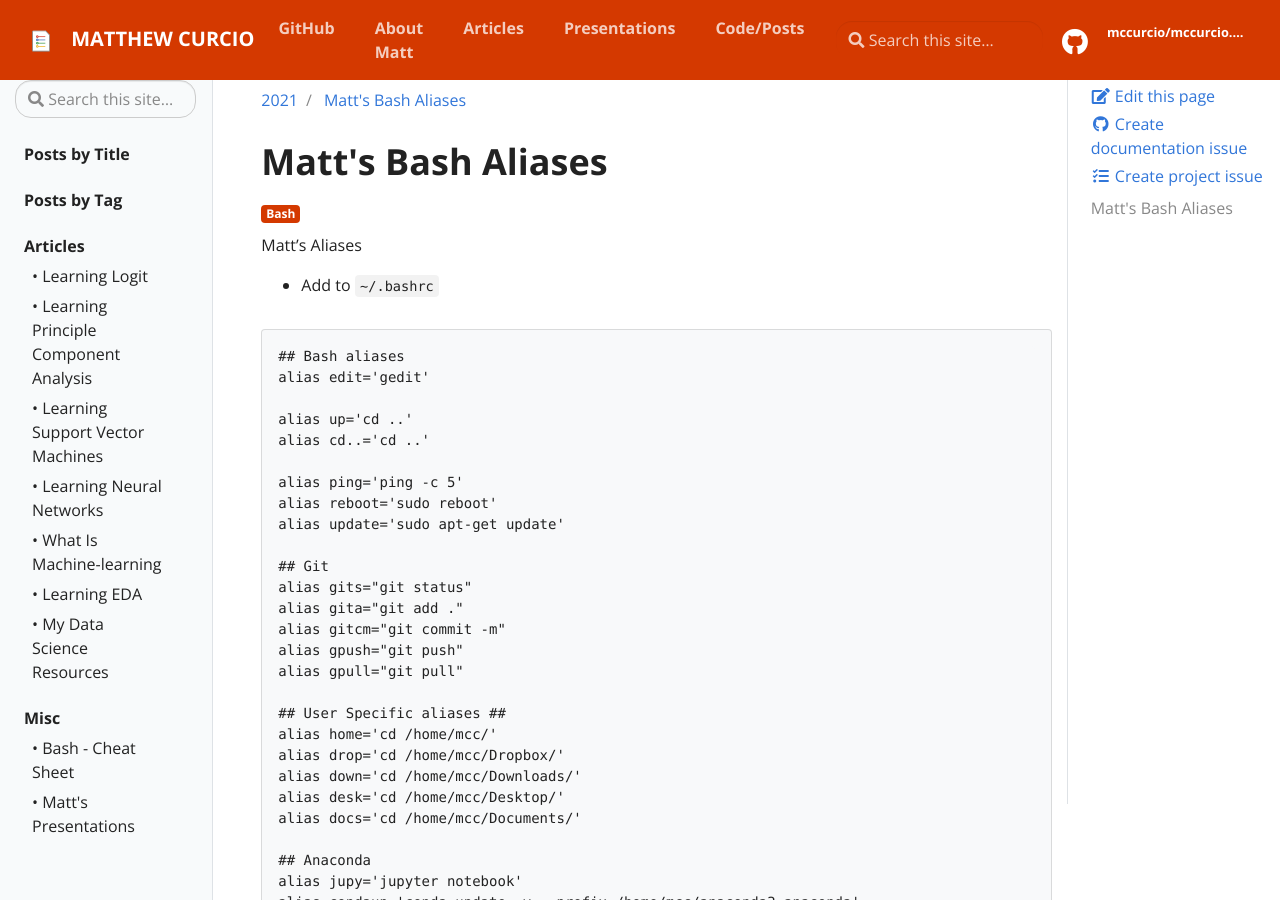
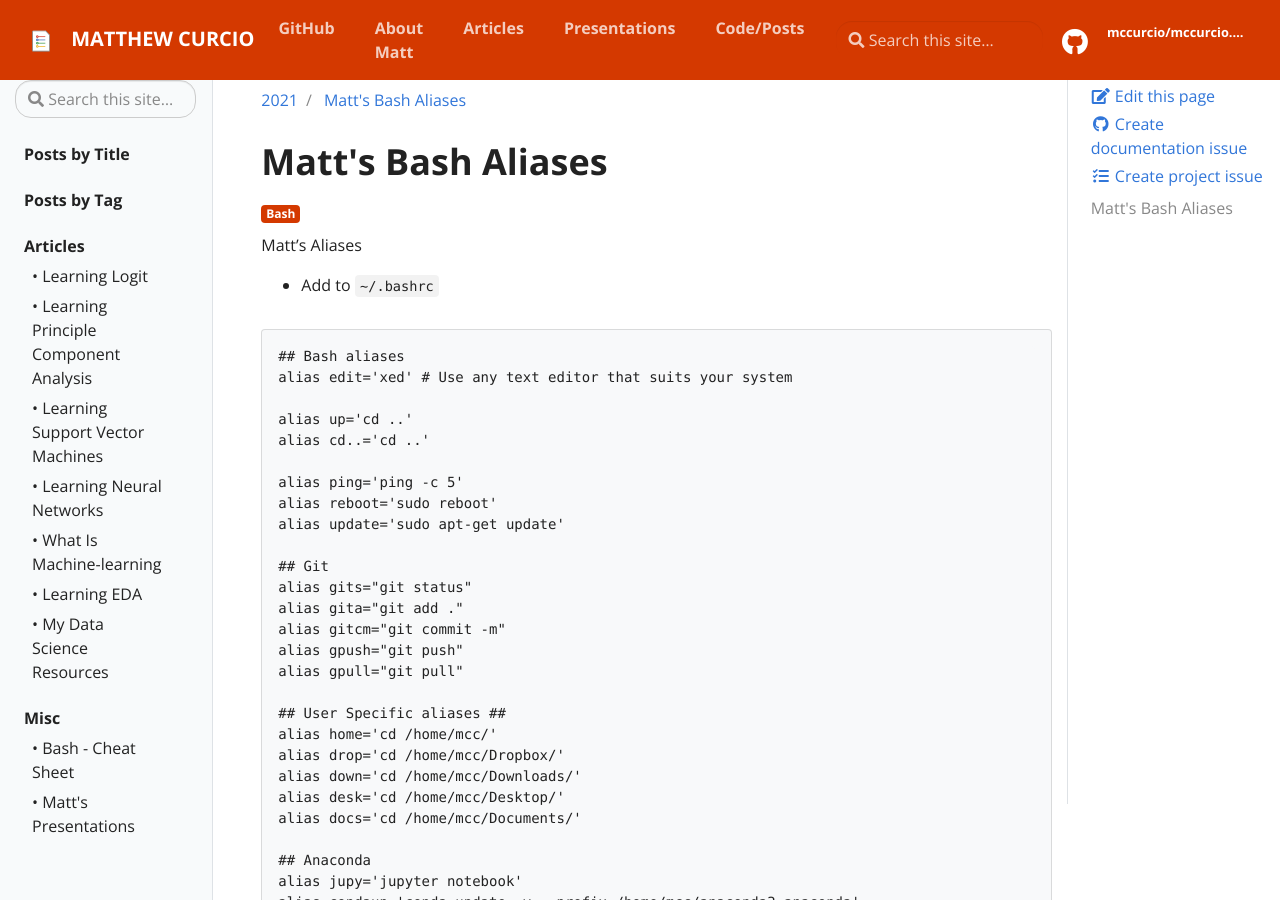
Before and after one commit to mccurcio/mccurcio.github.io, a Jekyll site: the page built from _posts/bash/2021-01-01-bash-aliases.md, in a window 1280 px wide and 900 px high. Built offline with Jekyll 4.4.1, drawn with Linux system fonts in a browser that asks for light colours; our own code applies the rules of GitHub Pages for plain Markdown files; some of the changed text lies outside the part shown.

Commit message:
Added bjs

````diff
--- a/_posts/bash/2021-01-01-bash-aliases.md
+++ b/_posts/bash/2021-01-01-bash-aliases.md
@@ -10,7 +10,7 @@ Matt's Aliases
 
 ```
 ## Bash aliases
-alias edit='gedit'
+alias edit='xed' # Use any text editor that suits your system
 
 alias up='cd ..'
 alias cd..='cd ..'
````
Also changed, not shown: other parts of _posts/bash/2021-01-01-bash-aliases.md (+3 -0 lines).
